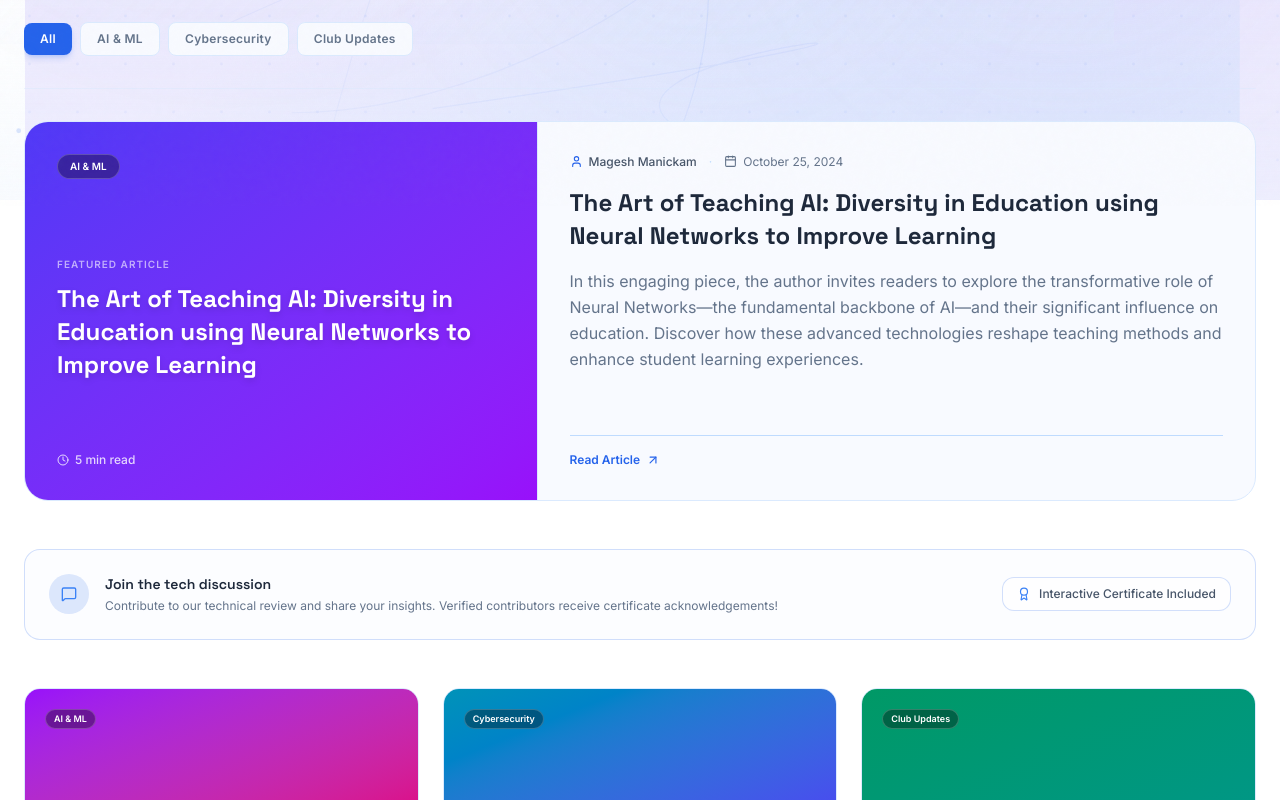
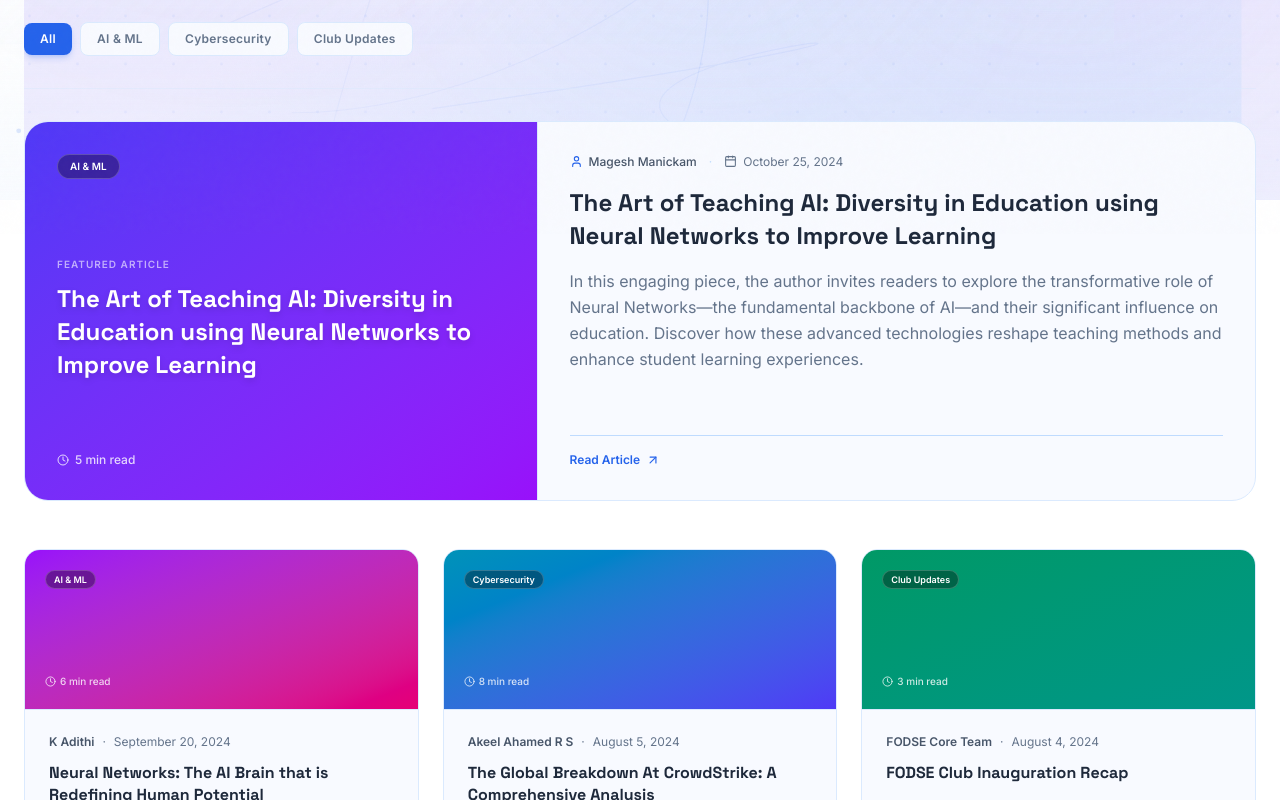
Before and after one commit to fodsesvce/FODSE-Website, a Next.js app: page /blog-gallery in a window 1280 px wide. Shown: the part 600-1400 px from the top of the page. Built offline with nearby package versions, Linux system fonts and the light colour scheme.

Commit message:
Update articles, events, and team data

```diff
--- a/components/blog-gallery/ArticlesSection.tsx
+++ b/components/blog-gallery/ArticlesSection.tsx
@@ -2,7 +2,7 @@
 
 import { useState, useMemo } from "react";
 import { motion, AnimatePresence } from "framer-motion";
-import { User, Calendar, MessageSquare, Award, Search, Clock, ArrowUpRight } from "lucide-react";
+import { User, Calendar, Search, Clock, ArrowUpRight } from "lucide-react";
 
 type Article = {
   id: number;
@@ -191,35 +191,6 @@ export default function ArticlesSection({ articles }: Props) {
               </motion.div>
             )}
 
-            {/* DISCUSSION ROW FOR FEATURED ARTICLE */}
-            {featuredArticle && featuredArticle.showDiscussion && (
-              <motion.div
-                initial={{ opacity: 0, y: 16 }}
-                whileInView={{ opacity: 1, y: 0 }}
-                viewport={{ once: true }}
-                transition={{ duration: 0.4, delay: 0.1 }}
-                className="rounded-2xl border border-accent/20 bg-accent-muted/20 p-6 flex flex-col md:flex-row gap-5 items-start md:items-center justify-between"
-              >
-                <div className="flex items-start gap-4">
-                  <div className="w-10 h-10 rounded-full bg-accent/15 flex items-center justify-center shrink-0">
-                    <MessageSquare size={16} className="text-accent-light" />
-                  </div>
-                  <div>
-                    <h4 className="font-display font-semibold text-text-primary text-sm mb-0.5">
-                      Join the tech discussion
-                    </h4>
-                    <p className="text-xs text-text-muted leading-relaxed">
-                      Contribute to our technical review and share your insights. Verified contributors receive certificate acknowledgements!
-                    </p>
-                  </div>
-                </div>
-                <div className="flex items-center gap-2 w-full md:w-auto shrink-0 bg-background/50 border border-accent/20 px-3.5 py-2 rounded-xl text-xs text-text-secondary font-medium">
-                  <Award size={14} className="text-accent-light" />
-                  <span>Interactive Certificate Included</span>
-                </div>
-              </motion.div>
-            )}
-
             {/* PINTEREST-INSPIRED GRID */}
             <div className="grid grid-cols-1 md:grid-cols-2 lg:grid-cols-3 gap-6">
               {gridArticles.map((article, i) => {
--- a/lib/data/events.ts
+++ b/lib/data/events.ts
@@ -39,9 +39,8 @@ export const eventsData = {
     {
       id: 4,
       title: "Ease The Error 6.0",
-      timeline: "April 6th & 7th, 2024",
-      collaborators:
-        "Conducted with the combined effort of the Forum of Data Science Engineers (FODSE) and the Institution of Electronics and Telecommunication Engineers – Student's Forum (IETE).",
+      timeline: "March 16th & 17th, 2025",
+      collaborators: null,
       description:
         "A massive 24-hour inter-college Hackathon where teams pushed themselves to innovate new models and solutions for challenging problem statements.",
       highlights: [
--- a/lib/data/team.ts
+++ b/lib/data/team.ts
@@ -23,7 +23,7 @@ export const teamData = {
       slug: "harish-s",
       image: "/team/harish-s.jpg",
       socials: {
-        linkedin: "https://linkedin.com/in/harish"
+        linkedin: "https://linkedin.com/in/harish-s-928015294"
       }
     },
     {
@@ -92,7 +92,7 @@ export const teamData = {
       year: "4th Year",
       slug: "prince-raj-j",
       image: "/team/prince-raj-j.jpg",
-      socials: { linkedin: "https://linkedin.com" }
+      socials: { linkedin: "https://www.linkedin.com/in/princerajjustinthiraviyam" }
     },
     {
       name: "Nihil P Rayen P",
@@ -101,7 +101,7 @@ export const teamData = {
       year: "4th Year",
       slug: "nihil-p-rayen-p",
       image: "/team/nihil-p-rayen-p.jpg",
-      socials: { linkedin: "https://linkedin.com" }
+      socials: { linkedin: "https://www.linkedin.com/in/nihil-p-rayen-p-011601295?utm_source=share_via&utm_content=profile&utm_medium=member_android" }
     },
     {
   name: "Jeevitha P",
@@ -110,7 +110,6 @@ export const teamData = {
   year: "4th Year",
   slug: "jeevitha-p",
   image: "/team/jeevitha-p.jpg",
-      socials: { linkedin: "https://www.linkedin.com/in/jeevitha-p-04b004293" }
 },
     {
       name: "Harini K",
@@ -261,7 +260,7 @@ export const teamData = {
         year: "3rd Year",
         slug: "dharshika-sampathkumar",
         image: "/team/dharshika-sampathkumar.jpg",
-        socials: { linkedin: "https://linkedin.com" }
+        socials: { linkedin: "https://www.linkedin.com/in/dharshika-sampathkumar-52038a354?utm_source=share_via&utm_content=profile&utm_medium=member_android" }
       },
       executives: [
         {
```
Lines whose indentation alone changed are shown as unchanged.
